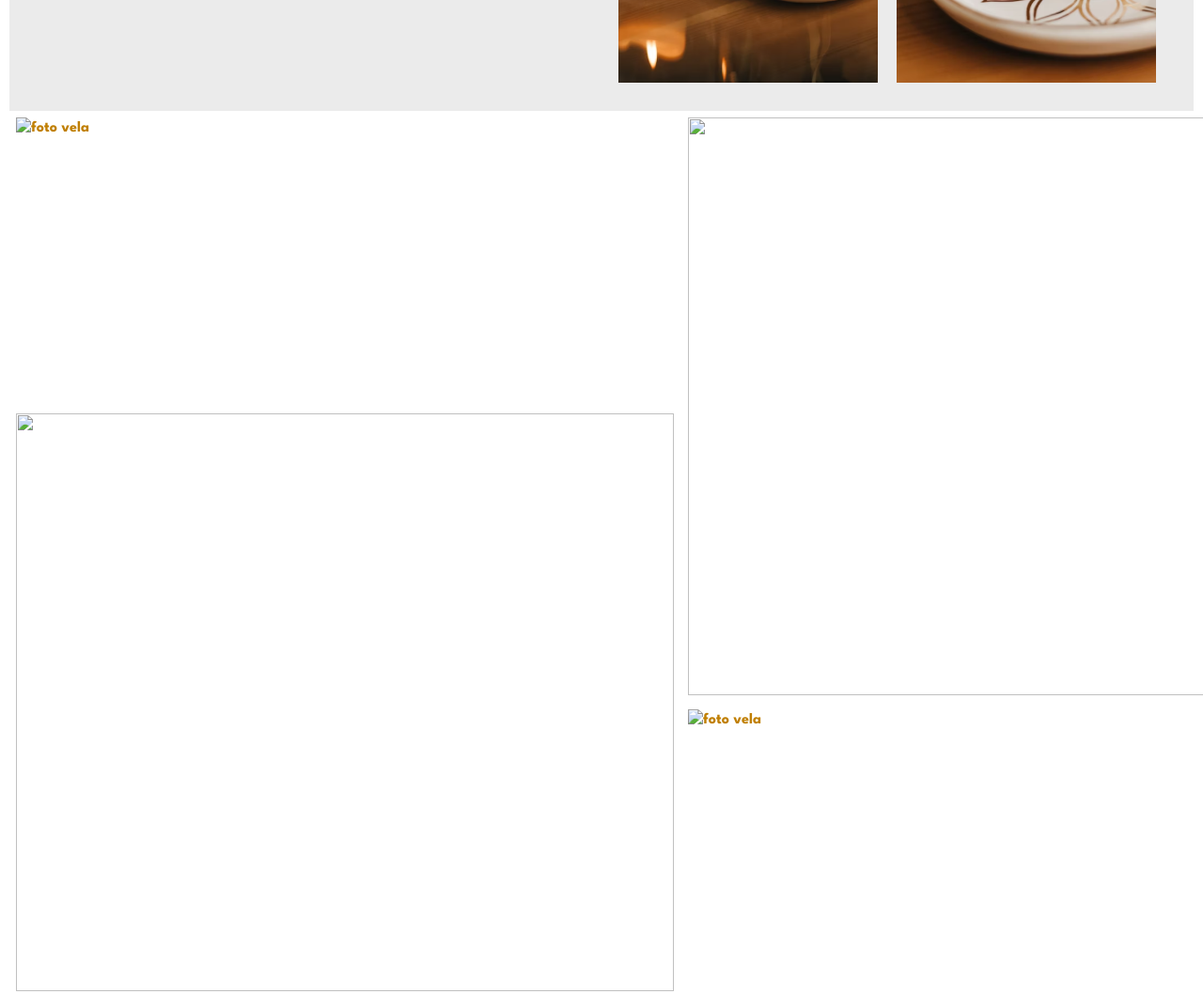
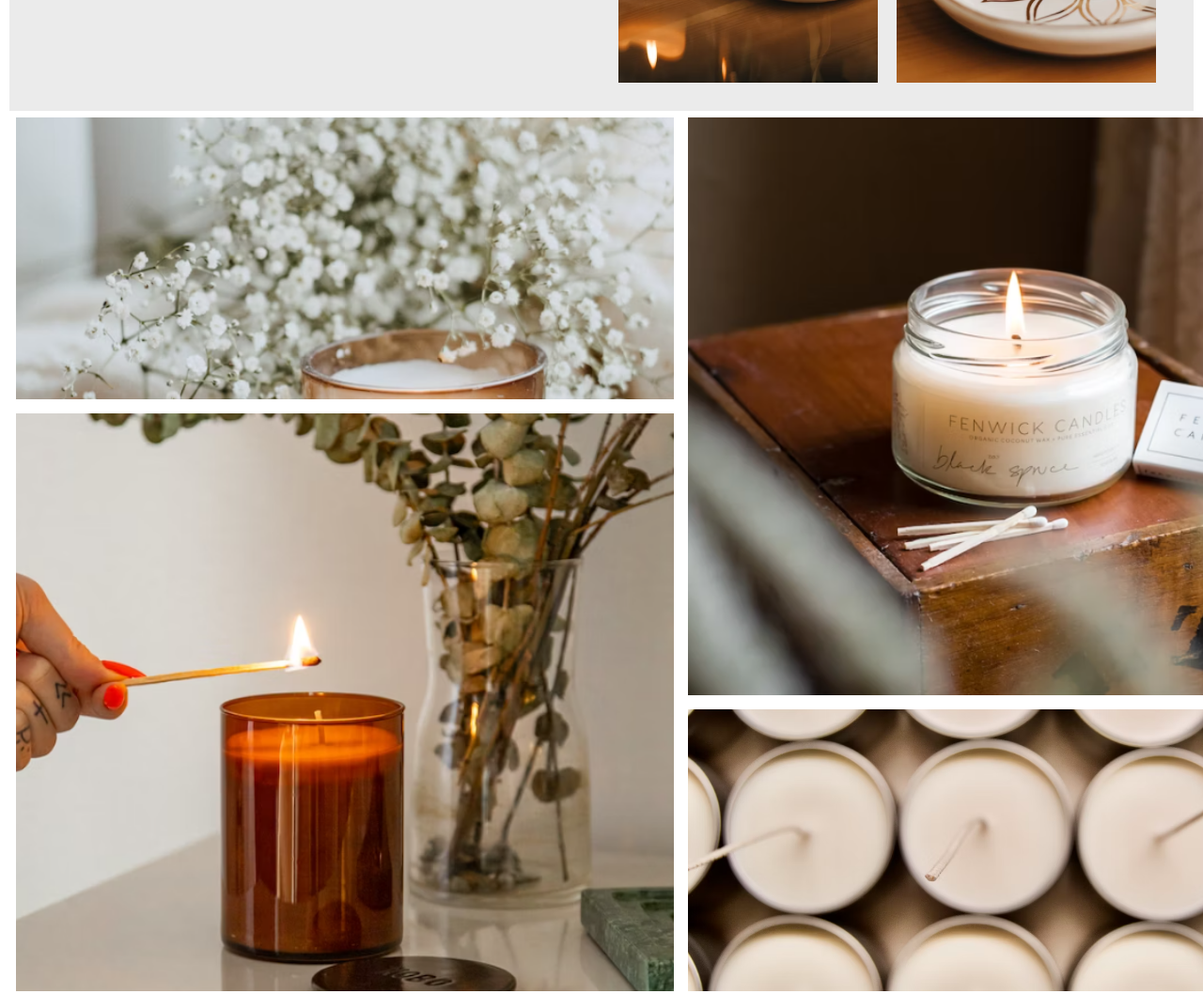
Before and after one commit to CynthiiaR/pagina, a plain HTML site: page index.html in a window 1280 px wide. Shown: the part 4600-5658 px from the top of the page at 94% size. Drawn offline with nearby package versions, Linux system fonts and the light colour scheme.

Commit message:
imagenes grilla

```diff
--- a/index.html
+++ b/index.html
@@ -120,19 +120,19 @@
 <section class="grilla">
 
     <div class="grilla_hijo g1">
-        <img src="imagenfondo1.png" alt="foto vela">
+        <img src="images/imagenfondo1.png" alt="">
     </div>
 
     <div class="grilla_hijo g2">
-    <img src="fotogaleria2.png" alt="">
+    <img src="images/fotogaleria2.png" alt="">
     </div>
 
     <div class="grilla_hijo g3">
-     <img src="fotogaleria3.png" alt="">
+    <img src="images/fotogaleria3.png" alt="">
     </div>
 
     <div class="grilla_hijo g4">
-        <img src="fotogaleria1.png" alt="foto vela">
+        <img src="images/fotogaleria1.png" alt="foto vela">
     </div>
 </section>
 
```
